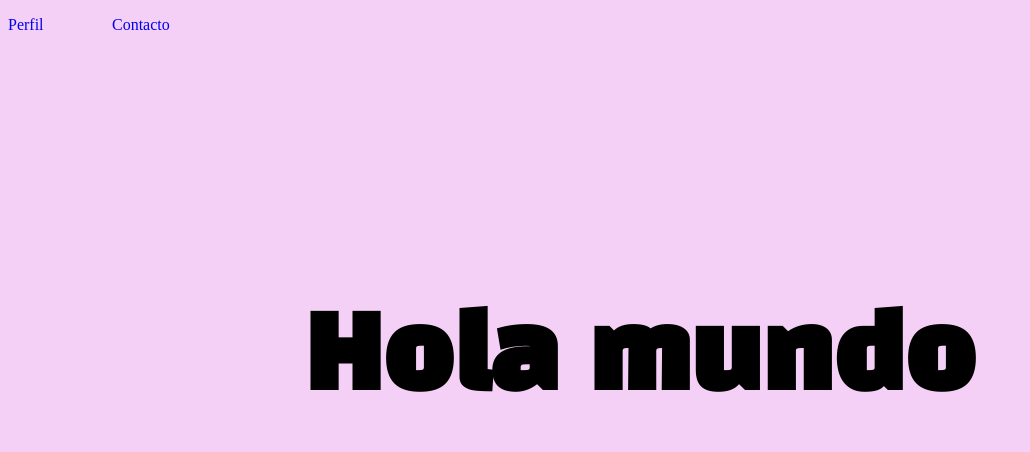
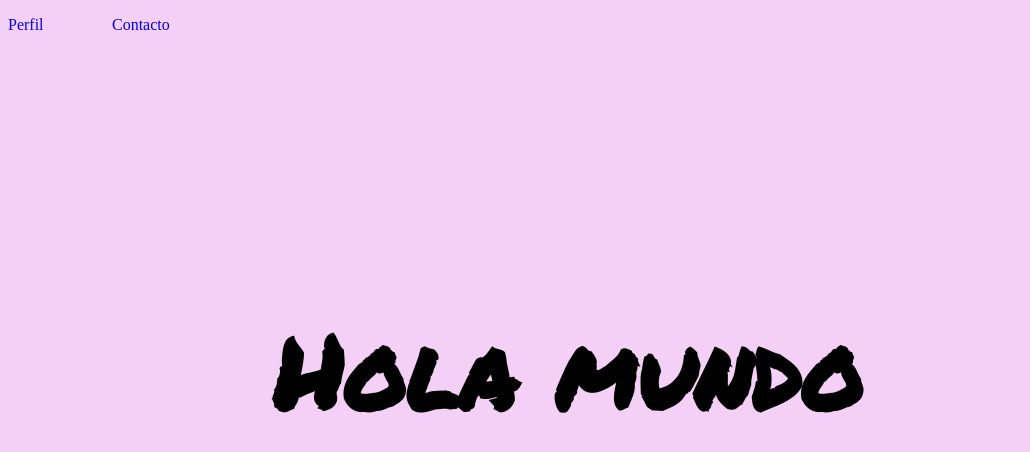
Before and after one commit to seccionGitCADIF1IndiraMeza/seccionGitCADIF1IndiraMeza, a plain HTML site: page index.html in a window 1280 px wide. Shown: the whole page, without its empty margins (0-1030 px from the left). Drawn offline with Linux system fonts and the light colour scheme.

Commit message:
agregando cambio a la fuente

```diff
--- a/css/estilo.css
+++ b/css/estilo.css
@@ -5,9 +5,15 @@ magin:0;
 body{
 background: #F5D0F6;
 }
+section#contenido{
+width:900px;
+padding-left:100px;
+margin:10px;
+background:
 
+}
 h1{
-font-family: 'Black Han Sans', sans-serif;
+font-family: 'Permanent Marker', cursive;
 font-size:100px;
 font-weight: bold;
 text-align: center;
--- a/index.html
+++ b/index.html
@@ -3,7 +3,7 @@
 <head>
 	<meta charset="UTF-8">
 	<link rel="stylesheet" href="css/estilo.css">
-	<link href="https://fonts.googleapis.com/css?family=Black+Han+Sans" rel="stylesheet">
+	<link href="https://fonts.googleapis.com/css?family=Permanent+Marker" rel="stylesheet">
 	<title>Indira Meza</title>
 </head>
 <body>
@@ -16,8 +16,7 @@
 		</ul>
 	</nav>
 	</header>
-
-	<section>
+	<section id ="contenido">
 		<h1>Hola mundo</h1>
 	</section>
 </body>
```
